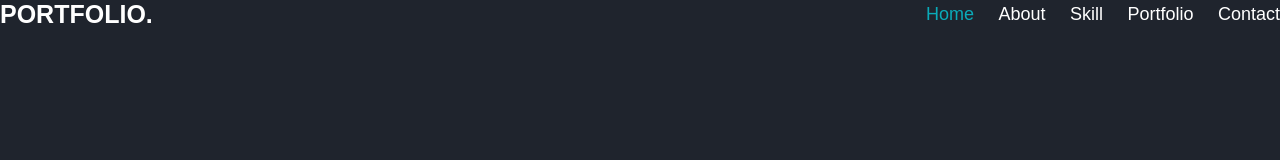
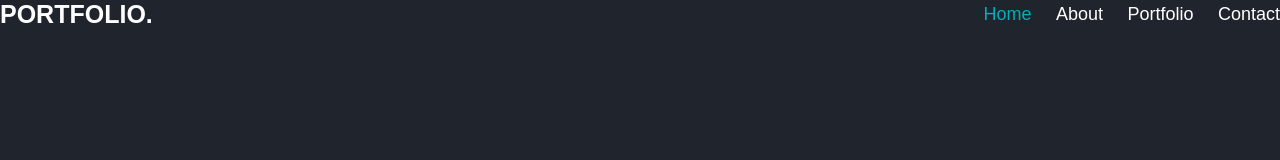
Before and after one commit to Satyam0033/html_css_website, a plain HTML site: page index.html in a window 1280 px wide. Shown: the top 160 px of the page. Drawn offline with nearby package versions, Linux system fonts and the light colour scheme.

Commit message:
Update index.html

```diff
--- a/index.html
+++ b/index.html
@@ -15,7 +15,6 @@
         <nav class="navbar">
             <a href="#" style="--i:1;" class="active">Home</a>
             <a href="#" style="--i:2;">About</a>
-            <a href="#" style="--i:3;">Skill</a>
             <a href="#" style="--i:4;">Portfolio</a>
             <a href="#" style="--i:5;">Contact</a>
     </nav>
```
